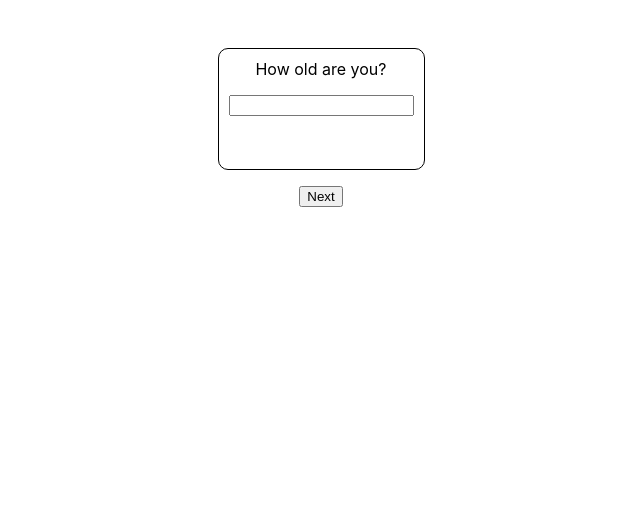
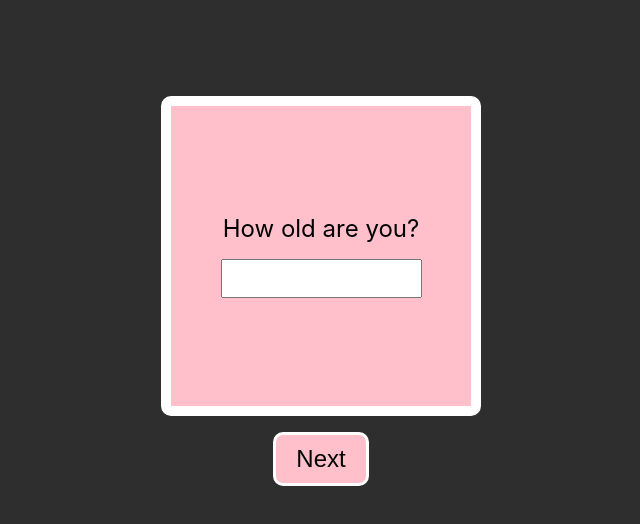
Before and after one commit to SagTheo/MordernForm, a React (Create React App) app: page / in a window 1280 px wide. Shown: the top 524 px of the page, without its empty margins (319-959 px from the left). Built offline with nearby package versions, Linux system fonts and the light colour scheme.

Commit message:
added some styles + todos file

```diff
--- a/src/App.css
+++ b/src/App.css
@@ -3,4 +3,36 @@
     flex-direction: column;
     align-items: center;
     gap: 1rem;
+    background-color: rgb(46, 46, 46);
+    height: 100vh;
 }
+
+.nextButton {
+    padding-block: 10px;
+    padding-inline: 20px;
+    font-size: 1.5rem;
+    border-radius: 10px;
+    border: 3px white solid;
+    cursor: pointer;
+    background-color: pink;
+    color: black;
+}
+
+.nextButton:hover {
+    background-color: rgb(253, 203, 211);
+}
+
+.answers {
+    display: flex;
+    flex-direction: column;
+    align-items: center;
+    justify-content: center;
+    gap: 1rem;
+    height: 300px;
+    border: 10px white solid;
+    border-radius: 10px;
+    width: 300px;
+    margin-top: 6rem;
+    font-size: 1.5rem;
+    background: pink;
+}
--- a/src/App.js
+++ b/src/App.js
@@ -19,7 +19,7 @@ function App() {
                      setUserInput={setUserInput}
           />
         :
-        <div>
+        <div className='answers'>
           <span>Your answers:</span>
           <ul>
           {
@@ -45,7 +45,9 @@ function App() {
         setTimeout(() => {
           setAnimate(false)
         }, 1500)
-      }}>Next</button>
+      }}
+            className='nextButton'
+      >Next</button>
     </div>
   );
 }
--- a/src/components/BasicForm.js
+++ b/src/components/BasicForm.js
@@ -5,7 +5,10 @@ const BasicForm = ({ question, animate, userInput, setUserInput }) => {
   return (
     <div className={`${styles.container} ${animate ? styles.animate : null}`}>
         <span>{question}</span>
-        <input type='text' value={userInput} onChange={e => setUserInput(e.target.value)} />
+        <input type='text'
+               value={userInput}
+               onChange={e => setUserInput(e.target.value)}
+               className={styles.input} />
     </div>
   )
 }
--- a/src/css/BasicForm.module.css
+++ b/src/css/BasicForm.module.css
@@ -31,13 +31,19 @@
     display: flex;
     flex-direction: column;
     align-items: center;
+    justify-content: center;
     gap: 1rem;
-    height: 100px;
-    border: 1px black solid;
+    height: 300px;
+    border: 10px white solid;
     border-radius: 10px;
-    width: fit-content;
+    width: 300px;
+    margin-top: 6rem;
+    font-size: 1.5rem;
+    background: pink;
+}
+
+.input {
     padding: 10px;
-    margin-top: 3rem;
 }
 
 .animate {
```
Also changed, not shown: 1 other file (tests, documents, lock files or other folders).
